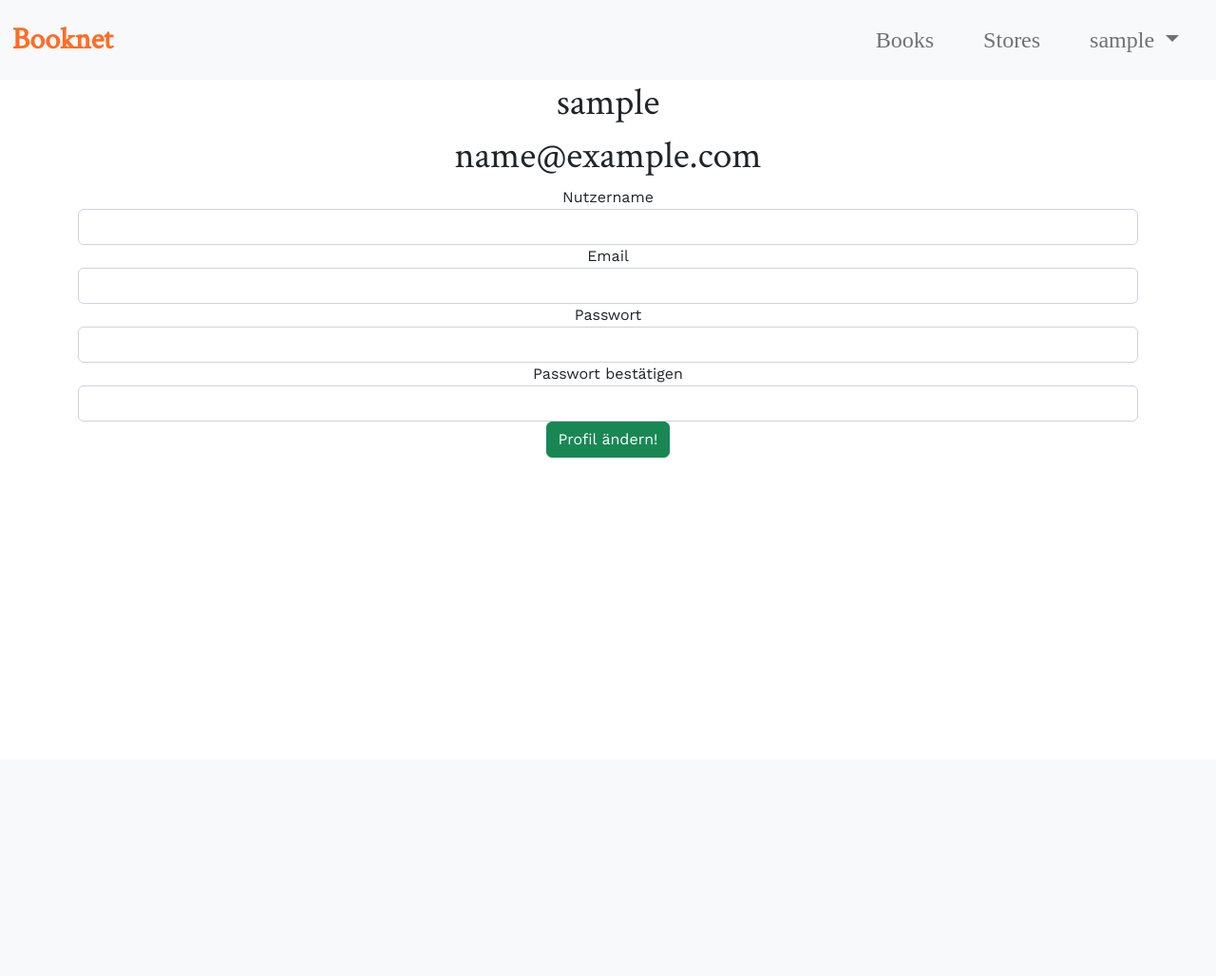
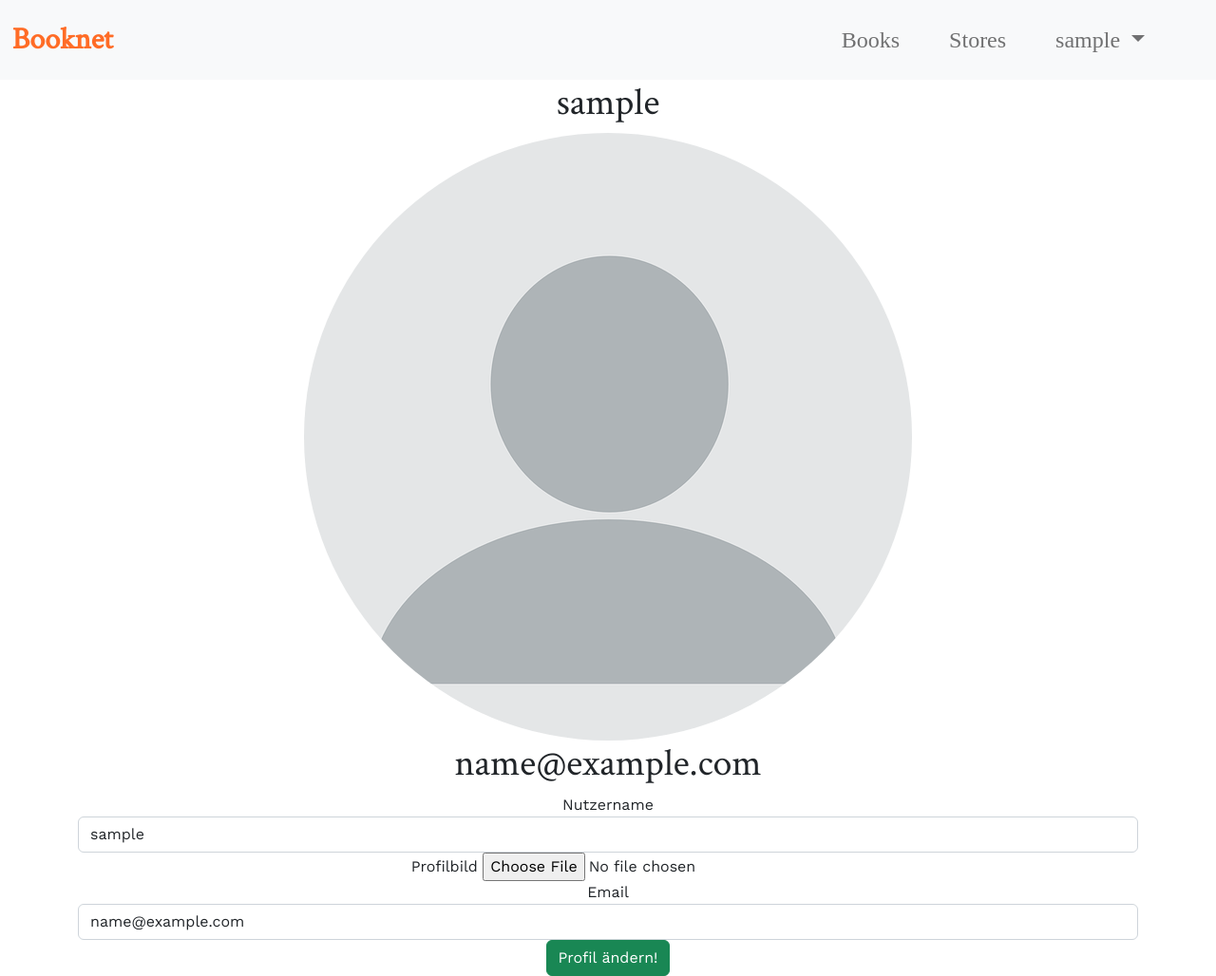
Before and after one commit to vincm1/booknet, a Flask app: page /account in a window 1280 px wide. Shown: the whole page at 95% size. Before the commit the page ends 482 px from the top, so only its background shows below. Run offline with Flask 3, Linux system fonts and the light colour scheme; the visitor is signed in with stand-in values (Sample User, id 1); some libraries are stand-ins or nearby versions.

Commit message:
added profile picture handler

```diff
--- a/booknet_app/__init__.py
+++ b/booknet_app/__init__.py
@@ -16,9 +16,6 @@ app.config['SQLALCHEMY_TRACK_MODIFICATIONS'] = False
 
 db = SQLAlchemy(app)
 migrate = Migrate(app,db)
-
-### Twitter OAuth ###
-
 
 login_manager = LoginManager()
 login_manager.init_app(app)
--- a/booknet_app/models.py
+++ b/booknet_app/models.py
@@ -8,35 +8,36 @@ def load_user(user_id):
     return User.query.get(user_id)
 class User(db.Model, UserMixin):
 
-    __tablename__ = 'users'
+    __tablename__ = "users"
 
     id = db.Column(db.Integer, primary_key=True)
     username = db.Column(db.String(100), unique=True, nullable=False)
     email = db.Column(db.String, nullable=False)
     passwort_hash = db.Column(db.String, nullable=False)
+    profile_picture = db.Column(db.String, nullable=True, default="default_profile_picture.png")
     registration_date = db.Column(db.DateTime, default=datetime.now)
 
-    stores = db.relationship('Store', backref='creator', lazy=True)
-    bookshelves = db.relationship('Bookshelf', backref='creator', lazy=True)
+    stores = db.relationship("Store", backref="user", lazy=True)
+    bookshelves = db.relationship("Bookshelf", backref="user", lazy=True)
 
     def __init__(self, username, email, passwort):
         self.username = username
         self.email = email
         self.passwort_hash = generate_password_hash(passwort)
 
-    def check_passwort(self,passwort):
-        return check_password_hash(self.passwort_hash,passwort)
+    def check_passwort(self, passwort):
+        return check_password_hash(self.passwort_hash, passwort)
 
     def __repr__(self):
-        f"User with {self.id} and {self.username} {self.email} {self.passwort_hash} created on {self.registration_date}."
+        f"User with {self.id} and {self.username} {self.email}."
 class Book(db.Model):
 
-    __tablename__ = 'books'
+    __tablename__ = "books"
 
     users = db.relationship(User)
 
     id = db.Column(db.Integer, primary_key=True)
-    user_id = db.Column(db.Integer, db.ForeignKey('users.id'), nullable=False)
+    user_id = db.Column(db.Integer, db.ForeignKey("users.id"), nullable=False)
     titel = db.Column(db.String(300), unique=True, nullable=False)
     author = db.Column(db.String(100), nullable=False)
     isbn = db.Column(db.Integer)
@@ -48,8 +49,7 @@ class Book(db.Model):
         self.user_id = user_id
 
     def __repr__(self):
-        f"Buch mit ID: {self.id} und Titel {self.titel} wurde von user:{self.user_id} angelegt."
-
+        f"Buch mit ID: {self.id}{self.titel} user:{self.user_id} angelegt."
 class Bookshelf(db.Model):
 
     __tablename__ = "bookshelves"
@@ -57,7 +57,7 @@ class Bookshelf(db.Model):
     users = db.relationship(User)
 
     id = db.Column(db.Integer, primary_key=True)
-    user_id = db.Column(db.Integer, db.ForeignKey('users.id'), nullable=False)
+    user_id = db.Column(db.Integer, db.ForeignKey("users.id"), nullable=False)
     name = db.Column(db.String(300), nullable=False)
 
     def __init__(self, user_id, name):
@@ -68,12 +68,12 @@ class Bookshelf(db.Model):
         f"Buchregal von {self.user_id} name: {self.name}"
 class Store(db.Model):
 
-    __tablename__ = 'stores'
+    __tablename__ = "stores"
 
     users = db.relationship(User)
 
     id = db.Column(db.Integer, primary_key=True)
-    user_id = db.Column(db.Integer, db.ForeignKey('users.id'), nullable=False)
+    user_id = db.Column(db.Integer, db.ForeignKey("users.id"), nullable=False)
     storename = db.Column(db.String(300), unique=True, nullable=False)
     adresse = db.Column(db.String(), nullable=False)
     beschreibung = db.Column(db.Text())
--- a/booknet_app/templates/base.html
+++ b/booknet_app/templates/base.html
@@ -46,6 +46,8 @@
                     <li><a class="dropdown-item" href="{{url_for('users.logout')}}">Logout</a></li>
                   </ul>
                 </li>
+                <li class="nav-item">
+                </li>
               </ul>
             </div>
         </div>
--- a/booknet_app/templates/users/account.html
+++ b/booknet_app/templates/users/account.html
@@ -18,30 +18,27 @@
 
         <div class="jumbotron">
             <h1>{{current_user.username}}</h1>
+            <img class="rounded-circle account-img "src="{{ profile_picture }}"></h1>
             <h1>{{current_user.email}}</h1>
         </div>
-        </div>
+
         <div class="container">
-          <form  method="POST">
-            {{ form.hidden_tag() }}
+          <form  method="POST" enctype="multipart/form-data">
+              {{ form.hidden_tag() }}
             <div class="form-group">
-                {{form.username.label(class="form-group")}}
-                {{form.username(class='form-control')}}
-              </div>
+              {{form.username.label(class="form-group")}}
+              {{form.username(class='form-control')}}
+            </div>
+            <div class="form-group">
+              {{form.profile_pic.label(class="form-group")}}
+              {{form.profile_pic(class='"form-control-file')}}
+            </div>
             <div class="form-group">
               {{form.email.label(class="form-group")}}
               {{form.email(class='form-control')}}
             </div>
             <div class="form-group">
-              {{form.passwort.label(class="form-group")}}
-              {{form.passwort(class='form-control')}}
-            </div>
-            <div class="form-group">
-              {{form.passwort_bestätigen.label(class="form-group")}}
-              {{form.passwort_bestätigen(class='form-control')}}
-            </div>
-            <div class="form-group">
-                {{form.submit(class="btn btn-success")}}
+              {{form.submit(class="btn btn-success")}}
             </div>
           </form>
         </div>
--- a/booknet_app/templates/users/login.html
+++ b/booknet_app/templates/users/login.html
@@ -8,6 +8,7 @@
     </div>
 {% endif %}
 {% endwith %}
+
 <form method="POST">
     {{ form.hidden_tag() }}
     {{ form.username.label }}{{ form.username() }}
--- a/booknet_app/users/forms.py
+++ b/booknet_app/users/forms.py
@@ -1,9 +1,8 @@
 from flask_wtf import FlaskForm
 from wtforms import StringField, PasswordField, EmailField, SubmitField
+from flask_wtf.file import FileField, FileAllowed
 from wtforms.validators import DataRequired, EqualTo, Length, Email
-from wtforms import ValidationError
 
-from booknet_app.models import User
 class RegistrationForm(FlaskForm):
     username = StringField('Username', validators=[DataRequired()])
     email = EmailField('Email', validators=[Email(), DataRequired()])
@@ -16,9 +15,9 @@ class LoginForm(FlaskForm):
     passwort = PasswordField('Passwort', validators=[DataRequired()])
     submit = SubmitField('Login')
 
+
 class EditUserForm(FlaskForm):
     username = StringField('Nutzername')
     email = EmailField('Email', validators=[Email()])
-    passwort = PasswordField('Passwort', validators=[DataRequired(), Length(min=8, message="Mindestens 8 Zeichen!"), EqualTo('passwort_bestätigen', message="Passwörter stimmen nicht überein!")])
-    passwort_bestätigen = PasswordField('Passwort bestätigen', validators=[DataRequired()])
+    profile_pic = FileField('Profilbild', validators=[FileAllowed(['jpg', 'png'])])
     submit = SubmitField('Profil ändern!')
--- a/booknet_app/users/routes.py
+++ b/booknet_app/users/routes.py
@@ -1,10 +1,11 @@
-from flask import Flask, Blueprint, render_template, flash, request, redirect, url_for, session
+from flask import Blueprint, current_app, render_template, flash, request, redirect, url_for, session
 from booknet_app import db
 from flask_login import login_user, login_required, logout_user, current_user
 from booknet_app.users.forms import RegistrationForm, LoginForm, EditUserForm
 from booknet_app.stores.forms import StoreForm
 from booknet_app.bookshelves.forms import BookshelfForm
 from booknet_app.models import User, Store, Bookshelf
+from booknet_app.picture_handler import save_profile_picture
 
 users = Blueprint('users', __name__)
 
@@ -52,17 +53,23 @@ def edit_user():
 
     form = EditUserForm()
 
-    if form.validate_on_submit() and request.method == "POST":
+    if form.validate_on_submit() and request.method == 'POST':
+        if form.profile_pic.data:
+            picture_file = save_profile_picture(form.profile_pic.data)
+            current_user.profile_picture = picture_file
 
         current_user.username = form.username.data
         current_user.email = form.email.data
-        current_user.passwort = form.passwort.data
 
         db.session.commit()
-
         flash('Profil erfolgreich geändert!')
 
-    return render_template('users/account.html', form=form)
+    elif request.method == 'GET':
+        form.username.data = current_user.username
+        form.email.data = current_user.email
+
+    profile_picture = url_for('static', filename='profile_pics/' + current_user.profile_picture)
+    return render_template('users/account.html', form=form, profile_picture=profile_picture)
 
 @users.route("/<username>/stores")
 def user_stores(username):
```
Also changed, not shown: booknet_app/picture_handler.py (added, +30 -0 lines), booknet_app/templates/users/signup.html (+12 -15 lines), migrations/versions/21faf73123e5_added_profile_pic.py (added, +32 -0 lines), booknet_app/static/profile_pics/710923909d551ecb.jpg (added), booknet_app/static/profile_pics/854f293fd21e028f.jpg (added), booknet_app/static/profile_pics/b41351c3d92dc637.jpg (added), booknet_app/static/profile_pics/d2dbc35a00f9c1df.jpg (added), booknet_app/static/profile_pics/default_profile_picture.png (added), booknet_app/static/profile_pics/eacf9dbecc602f00.jpg (added), booknet_app/static/profile_pics/fd033c88dc72a548.jpg (added), booknet_app/static/store_pics/book_store.jpg (added).
